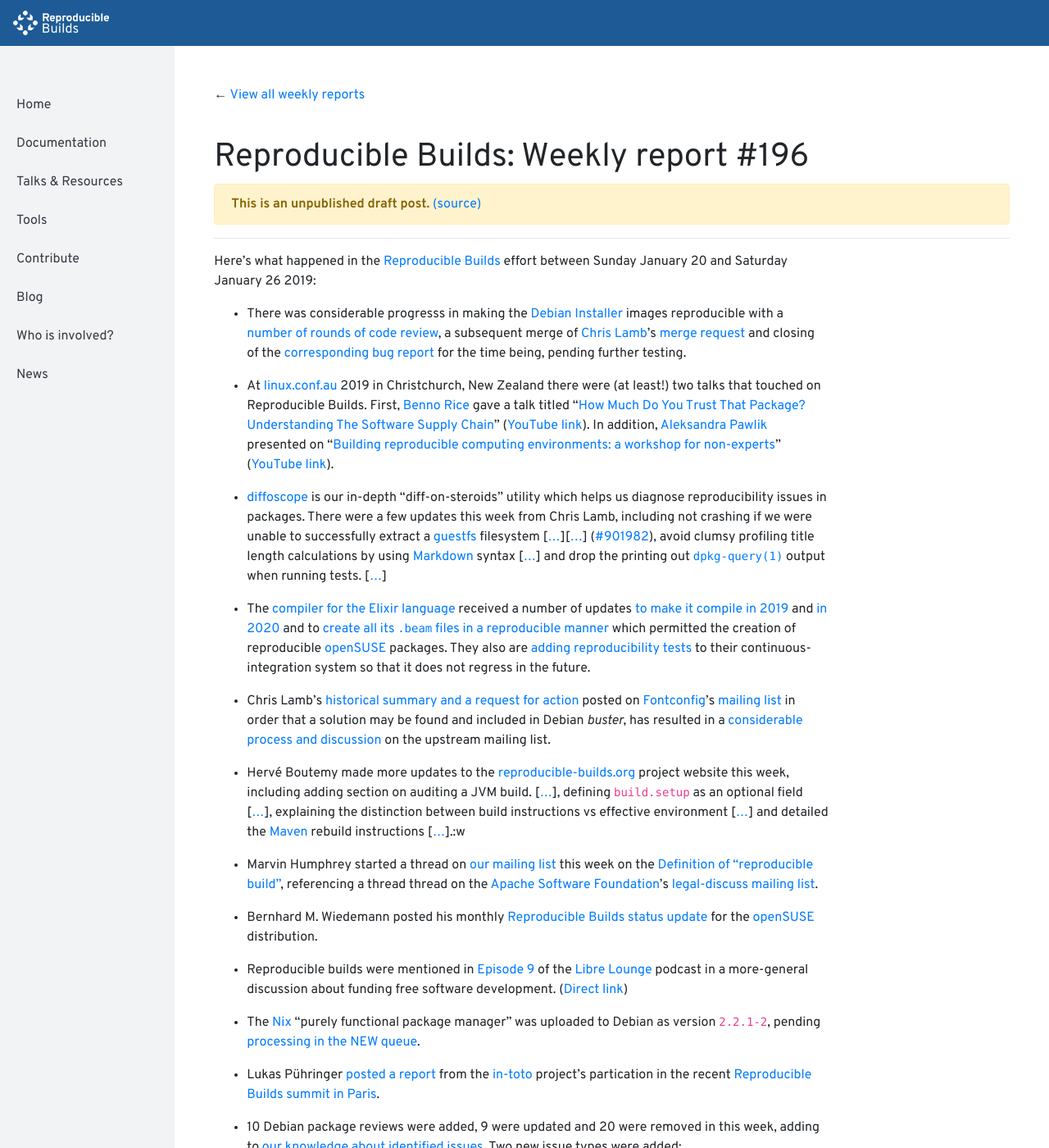
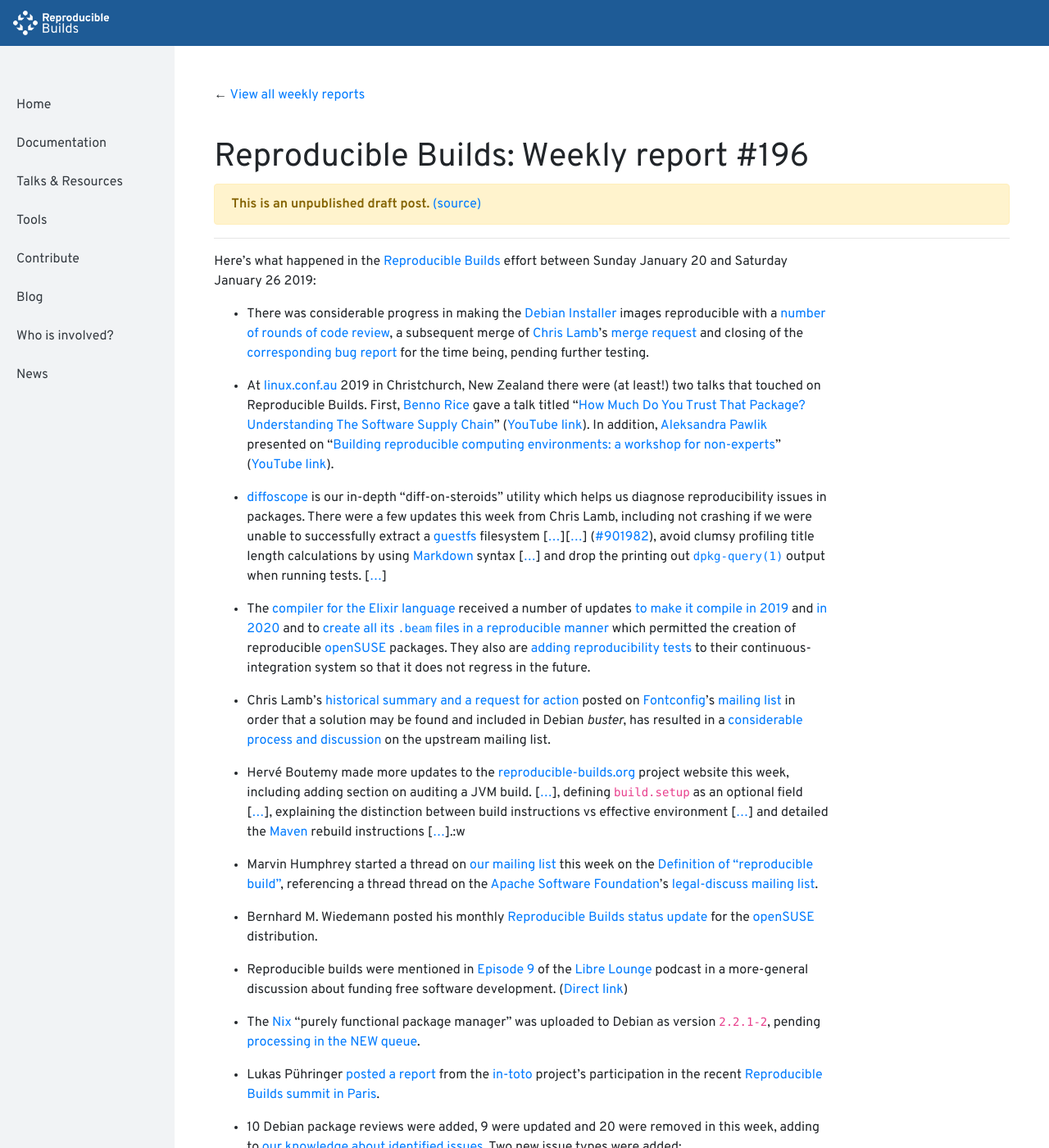
Before and after one commit to prototypefund/reproducible-website, a Jekyll site: the page built from _blog/posts/196.md, in a window 1280 px wide and 1400 px high. Shown: the whole window at 82% size. Built offline with Jekyll 4.4.1, drawn with Linux system fonts in a browser that asks for light colours.

Commit message:
196: -3 typos

```diff
--- a/_blog/posts/196.md
+++ b/_blog/posts/196.md
@@ -5,7 +5,7 @@
 
 Here's what happened in the [Reproducible Builds](https://reproducible-builds.org) effort between Sunday January 20 and Saturday January 26 2019:
 
-* There was considerable progresss in making the [Debian Installer](https://www.debian.org/devel/debian-installer/) images reproducible with a [number of rounds of code review](https://alioth-lists.debian.net/pipermail/reproducible-builds/Week-of-Mon-20190114/011054.html), a subsequent merge of [Chris Lamb](https://chris-lamb.co.uk/)'s [merge request](https://salsa.debian.org/installer-team/debian-installer/merge_requests/3) and closing of the [corresponding bug report](https://bugs.debian.org/900918#29) for the time being, pending further testing.
+* There was considerable progress in making the [Debian Installer](https://www.debian.org/devel/debian-installer/) images reproducible with a [number of rounds of code review](https://alioth-lists.debian.net/pipermail/reproducible-builds/Week-of-Mon-20190114/011054.html), a subsequent merge of [Chris Lamb](https://chris-lamb.co.uk/)'s [merge request](https://salsa.debian.org/installer-team/debian-installer/merge_requests/3) and closing of the [corresponding bug report](https://bugs.debian.org/900918#29) for the time being, pending further testing.
 
 * At [linux.conf.au](https://linux.conf.au/) 2019 in Christchurch, New Zealand there were (at least!) two talks that touched on Reproducible Builds. First, [Benno Rice](https://twitter.com/jeamland) gave a talk titled "[How Much Do You Trust That Package? Understanding The Software Supply Chain](https://2019.linux.conf.au/schedule/presentation/237/)" ([YouTube link](https://www.youtube.com/watch?v=fnELtqE6mMM)). In addition, [Aleksandra Pawlik](https://github.com/apawlik) presented on "[Building reproducible computing environments: a workshop for non-experts](https://2019.linux.conf.au/schedule/presentation/185/)" ([YouTube link](https://www.youtube.com/watch?v=B2xzQFQ2hg0)).
 
@@ -25,7 +25,7 @@
 
 * The [Nix](https://nixos.org/nix) "purely functional package manager" was uploaded to Debian as version `2.2.1-2`, pending [processing in the NEW queue](https://ftp-master.debian.org/new/nix_2.2.1-2.html).
 
-* Lukas Pühringer [posted a report](https://ssl.engineering.nyu.edu/blog/2019-01-18-in-toto-paris) from the [in-toto](https://in-toto.github.io/) project's partication in the recent [Reproducible Builds summit in Paris](https://reproducible-builds.org/events/paris2018/).
+* Lukas Pühringer [posted a report](https://ssl.engineering.nyu.edu/blog/2019-01-18-in-toto-paris) from the [in-toto](https://in-toto.github.io/) project's participation in the recent [Reproducible Builds summit in Paris](https://reproducible-builds.org/events/paris2018/).
 
 * 10 Debian package reviews were added, 9 were updated and 20 were removed in this week, adding to [our knowledge about identified issues](https://tests.reproducible-builds.org/debian/index_issues.html). Two new issue types were added: [`randomness_in_ids_generated_by_org-html-publish-to-html`](https://salsa.debian.org/reproducible-builds/reproducible-notes/commit/0baeb163) and [`ftbfs_due_to_f_file_prefix_map`](https://salsa.debian.org/reproducible-builds/reproducible-notes/commit/a868eb81) by Chris Lamb and Mattia Rizzolo respectfully.
 
```
Also changed, not shown: other parts of _blog/posts/196.md (+1 -1 lines).
